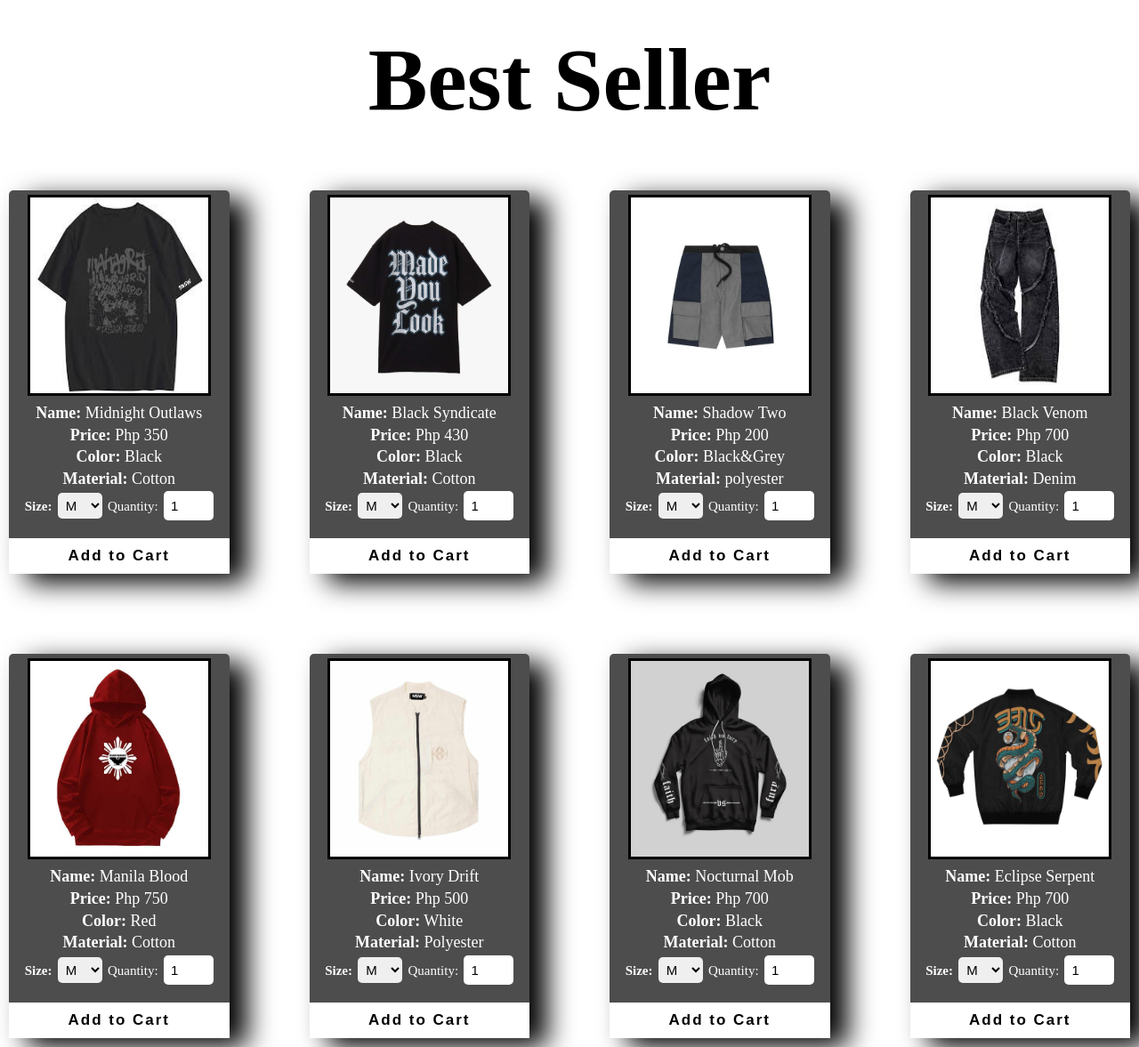
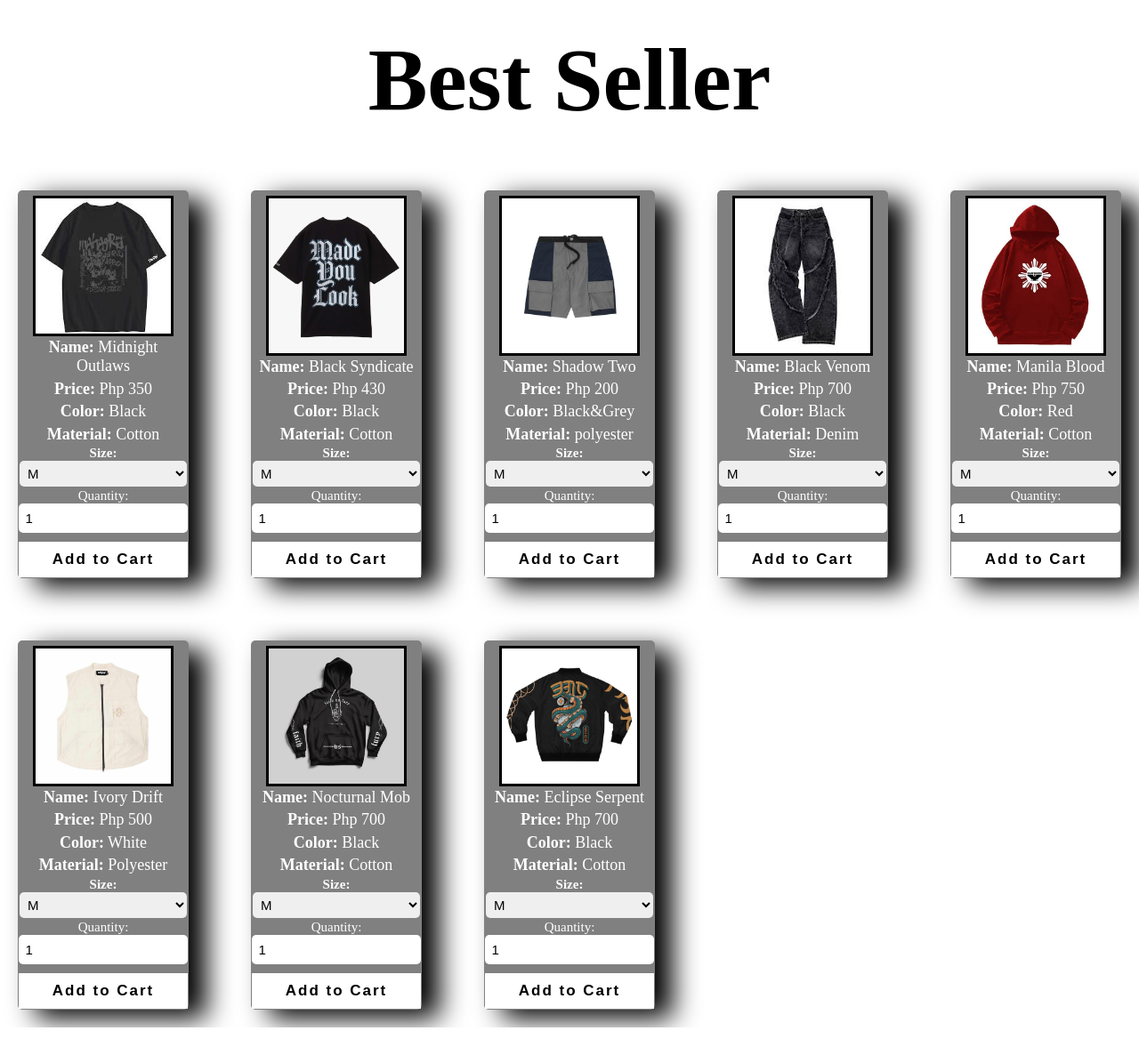
Before and after one commit to supclarence/Hype-Distric, a PHP site: page /main.html in a window 1280 px wide. Shown: the part 241-1418 px from the top of the page at 89% size. After the commit the page ends 1396 px from the top, so only its background shows below. Run offline with PHP 8.4, Linux system fonts and the light colour scheme.

Commit message:
Update main-style.css

```diff
--- a/main-style.css
+++ b/main-style.css
@@ -165,33 +165,40 @@ nav a:hover {
     to { opacity: 1; transform: scale(1); }
 }
 
+.product{
+    background-color:grey;
+    border-radius:5px;
+    box-shadow: 20px 10px 30px black;
+    padding:1px;
+    max-height:1000px;
+    display: flex;
+    flex-direction: column;
+    justify-content: space-between;
+    align-items: center;
+}
+
 .product-grid{
+    margin:20px;
     display:grid;
-    grid-template-columns: repeat(auto-fit, minmax(200px, 1fr));
-    gap:90px;
+    grid-template-columns: repeat(auto-fit, minmax(150px, 1fr));
+    gap:70px;
     font-size:25px;
     text-align:center;
-    margin:10px;
 }
 
-.product img {
+.product img{
     margin-top:5px;
-    border: solid;
-    height: 220px;
-    width: 200px;
-    filter: brightness(1);
+    border:solid;
+    height:40%;
+    width:80%;
+    filter:brightness(1);
+    max-width:100%;
+    object-fit: cover;
 }
 
-.product{
-    background-color:rgb(77, 77, 77);
-    border-radius:5px;
-    box-shadow: 20px 10px 30px black;
-    padding:0%;
-    height:100%;
-}
 
 .product p {
-    margin: 3px;
+    margin:1%;
     line-height: 1.2;
     font-size: 18px;
     color:white;
@@ -202,9 +209,6 @@ nav a:hover {
     padding:10px;
     width:100%;
     cursor: pointer;
-    margin-top:10px;
-    margin-left:0;
-    margin-right:0;
     background-color:white;
     color:black;
     font-size:17px;
@@ -222,16 +226,16 @@ nav a:hover {
 }
 
 .product select{
-    width:50px;
+    width:99%;
     padding:5px;
-    margin-bottom:10px;
+    margin-bottom:2px;
     border-radius:5px;
     border:1px black;
     font-size:15px;
 }
 
 .product input {
-    width:40px;
+    width:92%;
     padding:8px;
     margin-bottom:10px;
     border-radius:5px;
```
